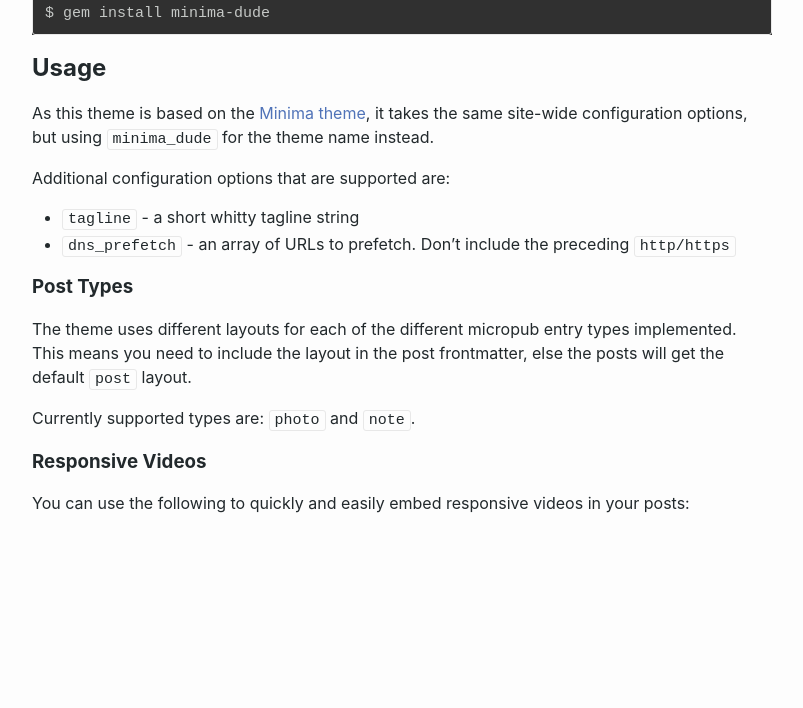
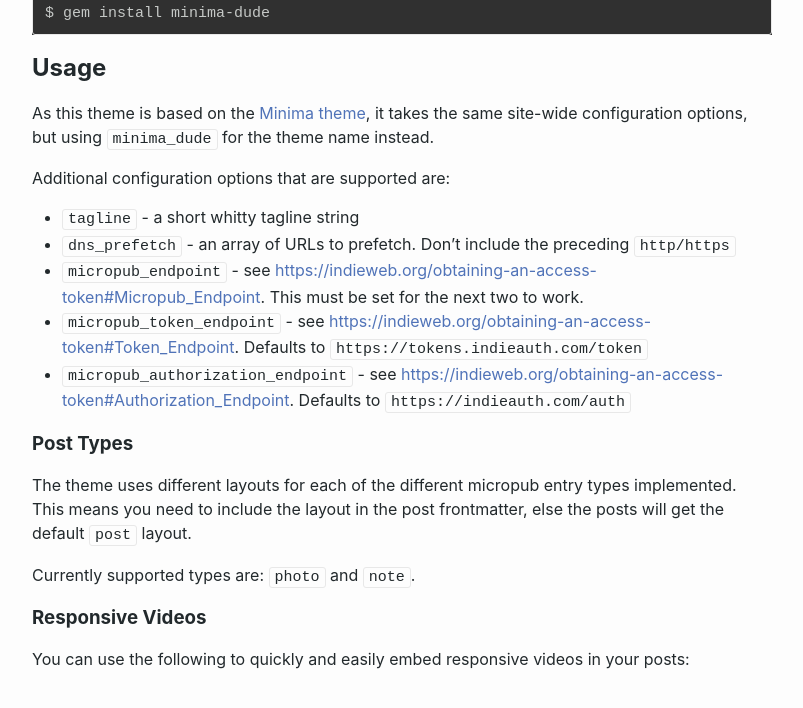
Before and after one commit to lildude/minima-dude, a Jekyll site: the page built from README.md, in a window 1280 px wide and 900 px high, scrolled down 635 px. Shown: the top 708 px of the window, without its empty margins (238-1041 px from the left). Built offline with Jekyll 4.4.1, drawn with Linux system fonts in a browser that asks for light colours; our own code applies the rules of GitHub Pages for plain Markdown files.

Commit message:
Add support for micropub headers

```diff
--- a/README.md
+++ b/README.md
@@ -34,6 +34,9 @@ Additional configuration options that are supported are:
 
 - `tagline` - a short whitty tagline string
 - `dns_prefetch` - an array of URLs to prefetch. Don't include the preceding `http/https`
+- `micropub_endpoint` - see <https://indieweb.org/obtaining-an-access-token#Micropub_Endpoint>. This must be set for the next two to work.
+- `micropub_token_endpoint` - see <https://indieweb.org/obtaining-an-access-token#Token_Endpoint>. Defaults to `https://tokens.indieauth.com/token`
+- `micropub_authorization_endpoint` - see <https://indieweb.org/obtaining-an-access-token#Authorization_Endpoint>. Defaults to `https://indieauth.com/auth`
 
 ### Post Types
 
--- a/_includes/head.html
+++ b/_includes/head.html
@@ -22,6 +22,11 @@
   <link rel="stylesheet" href="{{ "/assets/main.css" | relative_url }}">
   <link rel="canonical" href="{{ page.url | replace:'index.html','' | absolute_url }}">
   <link rel="alternate" type="application/rss+xml" title="{{ site.title | escape }}" href="{{ "/feed.xml" | relative_url }}">
+  {% if site.micropub_endpoint %}
+  <link rel="micropub" href="{{ site.micropub_endpoint }}">
+  <link rel="authorization_endpoint" href="{{ site.micropub_authorization_endpoint | default: "https://indieauth.com/auth" }}">
+  <link rel="token_endpoint" href="{{ site.micropub_token_endpoint | default: "https://tokens.indieauth.com/token" }}">
+  {% endif %}
   {% if site.google_site_verification %}
   <meta name="google-site-verification" content="{{ site.google-site-verification }}" />
   {% endif %}
```
